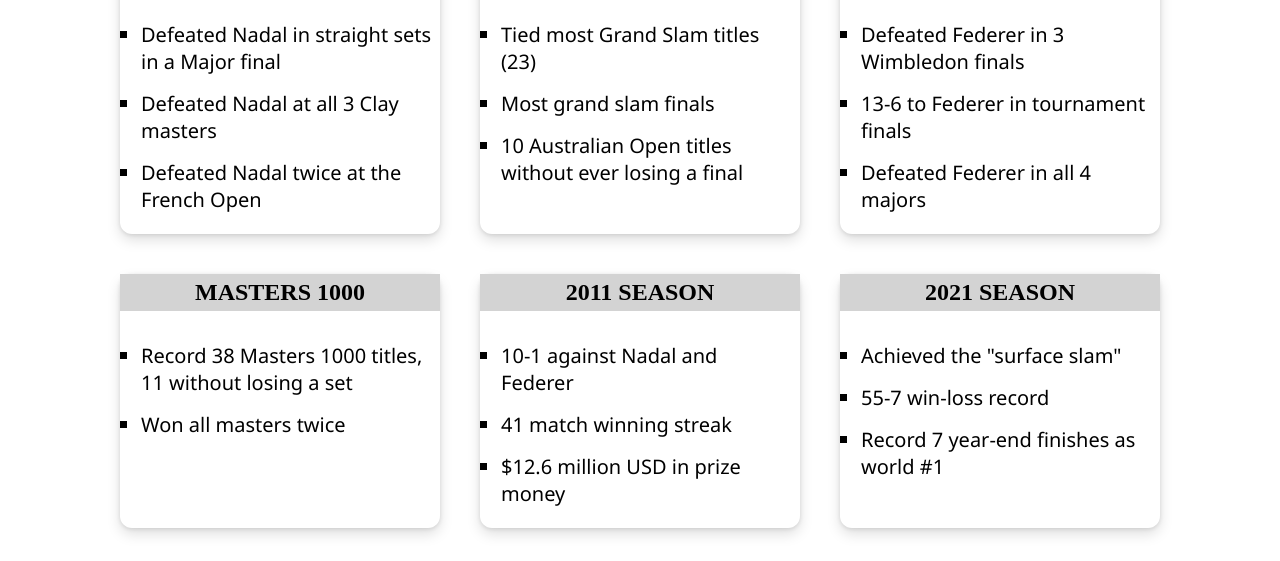
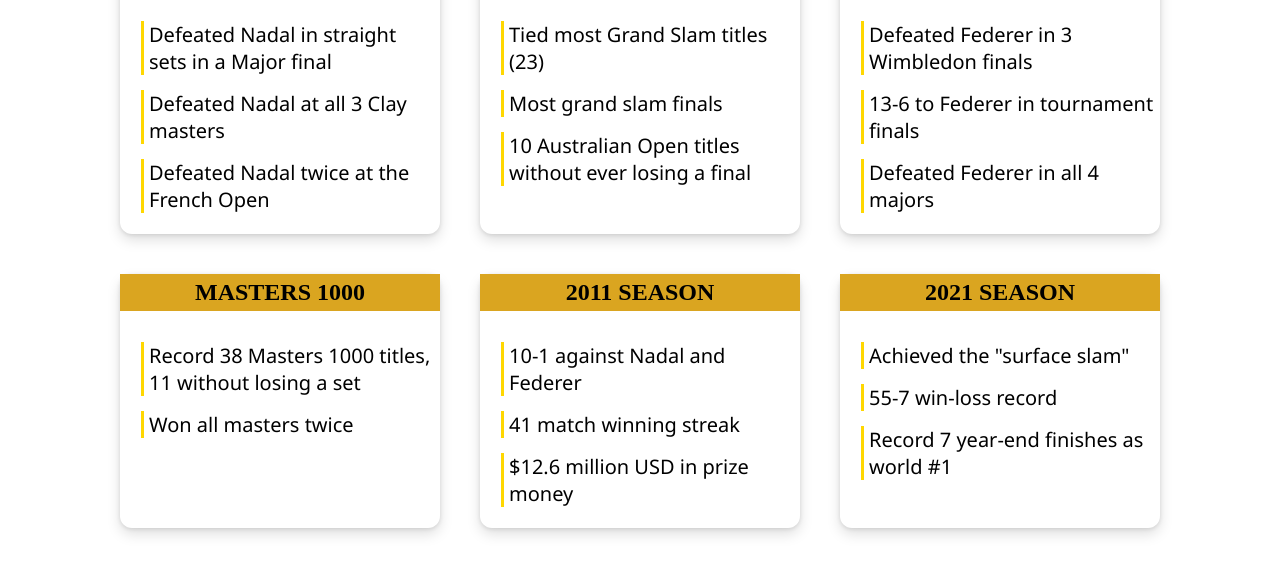
Before and after one commit to jacokyle01/fanpage-djokovic, a plain HTML site: page index.html in a window 1280 px wide. Shown: the part 440-1001 px from the top of the page. Drawn offline with Linux system fonts and the light colour scheme.

Commit message:
Add gold color and highlight

```diff
--- a/index.css
+++ b/index.css
@@ -62,7 +62,7 @@
 
 .panel-header {
     text-align: center;
-    background-color: lightgray;
+    background-color: goldenrod;
     padding: 5px 0px;
 }
 
@@ -77,10 +77,12 @@
 
 li {
     margin-left: 16px;
-    list-style-type: square;
+    list-style-type: none;
     font-size: 20px;
     font-weight: 500;
     font-family: "Segoe UI",SegoeUI,"Helvetica Neue",Helvetica,Arial,sans-serif;
+    border-left: 3px solid gold;
+    padding-left: 5px;
 }
 
 h1 {
```
